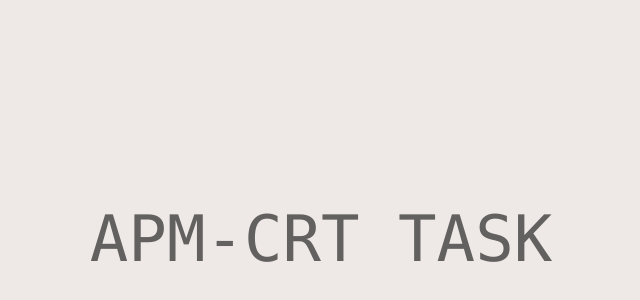
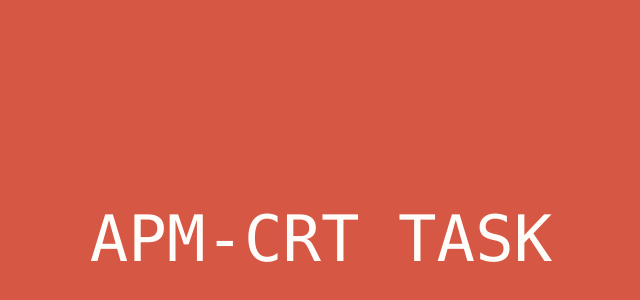
Before and after one commit to arathyrose/aarm-crt, a React app: page / in a window 1280 px wide. Shown: the part 186-486 px from the top of the page, without its empty margins (319-959 px from the left). Built offline with nearby package versions, Linux system fonts and the light colour scheme.

Commit message:
splash screen perfected

```diff
--- a/package.json
+++ b/package.json
@@ -1,5 +1,5 @@
 {
-  "name": "webapp-template",
+  "name": "APMCRT",
   "version": "0.1.0",
   "private": true,
   "dependencies": {
--- a/public/index.html
+++ b/public/index.html
@@ -24,7 +24,7 @@
       work correctly both with client-side routing and a non-root public URL.
       Learn how to configure a non-root public URL by running `npm run build`.
     -->
-    <title>React App</title>
+    <title>APM-CRT Task</title>
   </head>
   <body>
     <noscript>You need to enable JavaScript to run this app.</noscript>
--- a/src/APMCRT/components/pages/Splash/styles.js
+++ b/src/APMCRT/components/pages/Splash/styles.js
@@ -1,21 +1,23 @@
 import styled from "styled-components";
+import colors from "../../../config/colors";
 
 export const SplashContainer = styled.div`
-    display:flex;
-    align-items:center;
-    justify-content:center;
-    flex-direction:column;
-    height:100vh;
-    width:100%;
-    box-sizing:border-box;
-    box-sizing:border-box;
+  display: flex;
+  align-items: center;
+  justify-content: center;
+  flex-direction: column;
+  height: 100vh;
+  width: 100%;
+  box-sizing: border-box;
+  box-sizing: border-box;
 `;
 
 export const AppLogo = styled.img`
-    height:80px;
+  height: 80px;
 `;
 export const AppTitle = styled.div`
-    margin-top:50px;
-    font-size:4em;
-    box-sizing:border-box;
+  margin-top: 50px;
+  font-size: 4em;
+  box-sizing: border-box;
+  color: ${colors.titleText};
 `;
--- a/src/APMCRT/config/colors.js
+++ b/src/APMCRT/config/colors.js
@@ -1,7 +1,19 @@
 import { getCookie } from "../utils/common";
 
 const colors = {
-  text: "#62615F",
+  bgColor: "#F1F1F1",
+  fgColor: "#FFFDF9",
+  primary: "#D75745",
+  secondary: "#F2994A",
+  text: "#4F4F4F",
+  ordinaryText: "#4F4F4F",
+  majorTitle: "#FFFDF9",
+  navbarTitle: "#F1F1F1",
+  instructionText: "#000000",
+  majorText: "#9C7A7A",
+  titleText: "#FFFDF9",
+
+  /* text: "#62615F",
   primary: "#FE8590",
   secondary: "#AFABAB",
   background: "#EEE9E6",
@@ -13,6 +25,6 @@ const colors = {
           background: getCookie("background") || "#333333",
         }
       : {};
-  })(),
+  })(), */
 };
 export default colors;
--- a/src/APMCRT/styles.js
+++ b/src/APMCRT/styles.js
@@ -3,9 +3,10 @@ import colors from "./config/colors";
 import fonts from "./config/fonts";
 
 export const APMCRTContainer = styled.div`
-  background-color: ${colors.background};
+  background-color: ${colors.primary};
   color: ${colors.text};
   ${fonts.default};
+  text-align: center;
   position: fixed;
   width: 100vw;
   height: 100vh;
```
Also changed, not shown: 2 other files.
